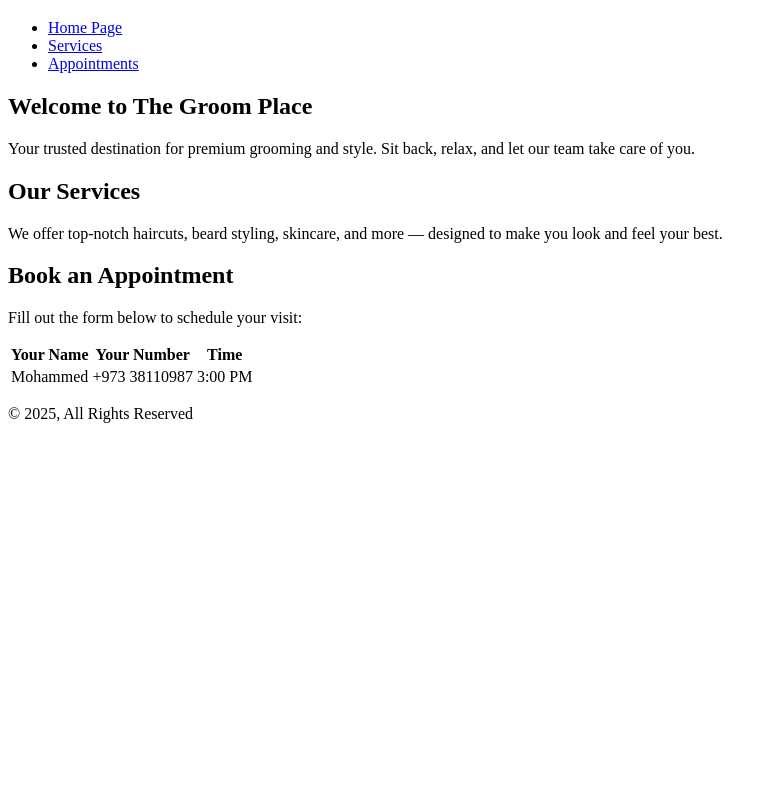
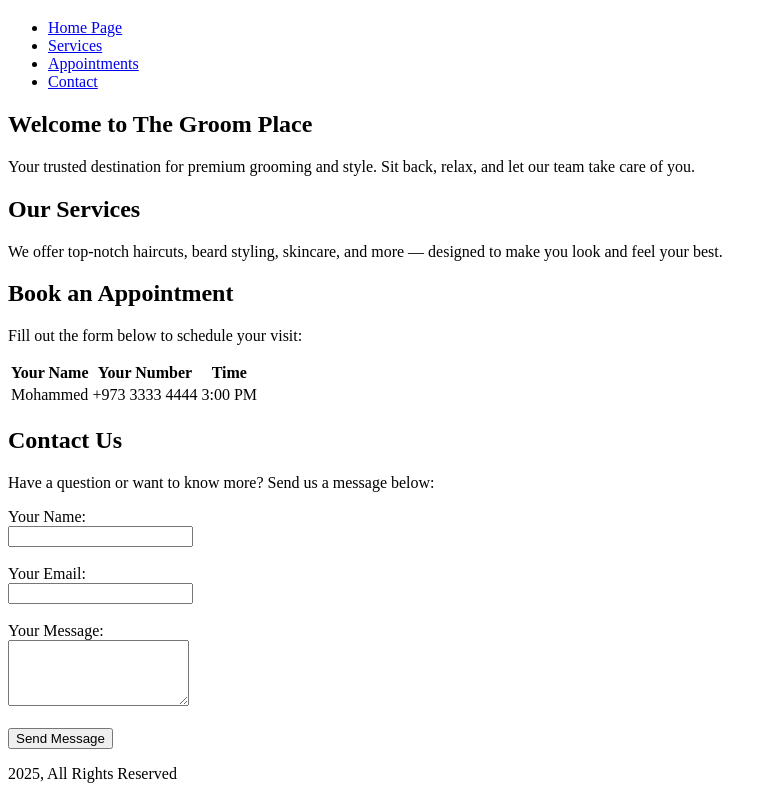
Before and after one commit to mohdjh06-rgb/DM-6032-Project, a plain HTML site: page index.html in a window 1280 px wide. Shown: the part 61-860 px from the top of the page, without its empty margins (0-772 px from the left). Before the commit the page ends 800 px from the top, so only its background shows below. Drawn offline with Linux system fonts and the light colour scheme.

Commit message:
Update index.html

```diff
--- a/index.html
+++ b/index.html
@@ -16,6 +16,7 @@
       <li><a href="#home">Home Page</a></li>
       <li><a href="#services">Services</a></li>
       <li><a href="#appointments">Appointments</a></li>
+      <li><a href="#contact">Contact</a></li>
     </ul>
   </nav>
 
@@ -42,15 +43,33 @@
         </tr>
         <tr>
           <td>Mohammed</td>
-          <td>+973 38110987</td>
+          <td>+973 3333 4444</td>
           <td>3:00 PM</td>
         </tr>
       </table>
     </section>
+
+    <section id="contact">
+      <h2>Contact Us</h2>
+      <p>Have a question or want to know more? Send us a message below:</p>
+
+      <form id="contactform">
+        <label for="name">Your Name:</label><br>
+        <input type="text" id="name" name="name" required><br><br>
+
+        <label for="email">Your Email:</label><br>
+        <input type="email" id="email" name="email" required><br><br>
+
+        <label for="message">Your Message:</label><br>
+        <textarea id="message" name="message" rows="4" required></textarea><br><br>
+
+        <button type="submit">Send Message</button>
+      </form>
+    </section>
   </main>
 
   <footer>
-    <p>© 2025, All Rights Reserved</p>
+    <p> 2025, All Rights Reserved</p>
   </footer>
 </body>
 </html>
```
